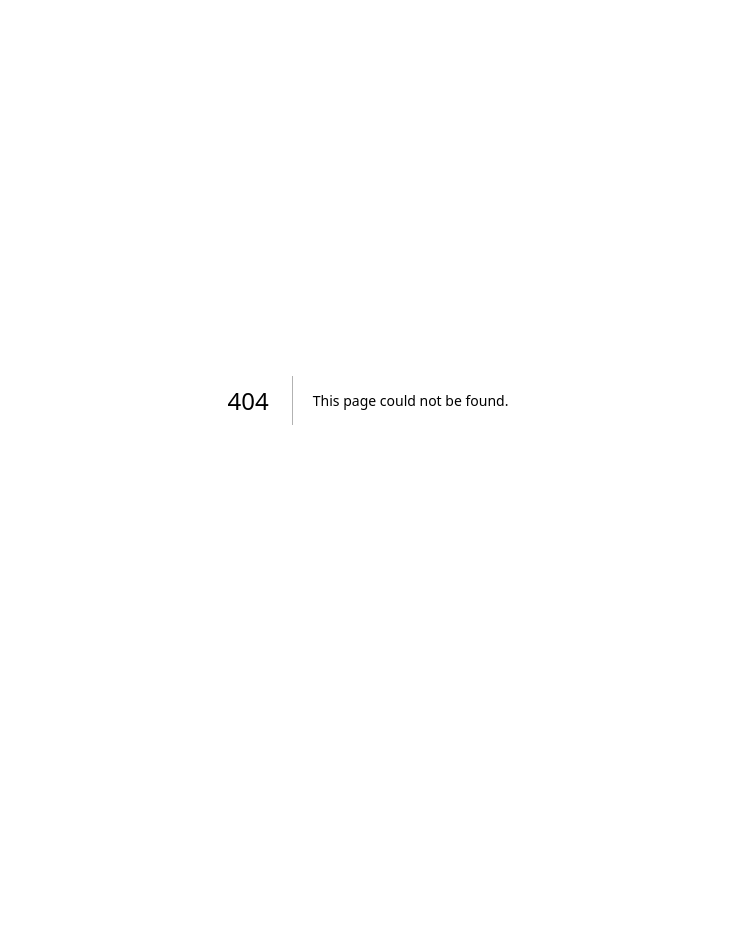
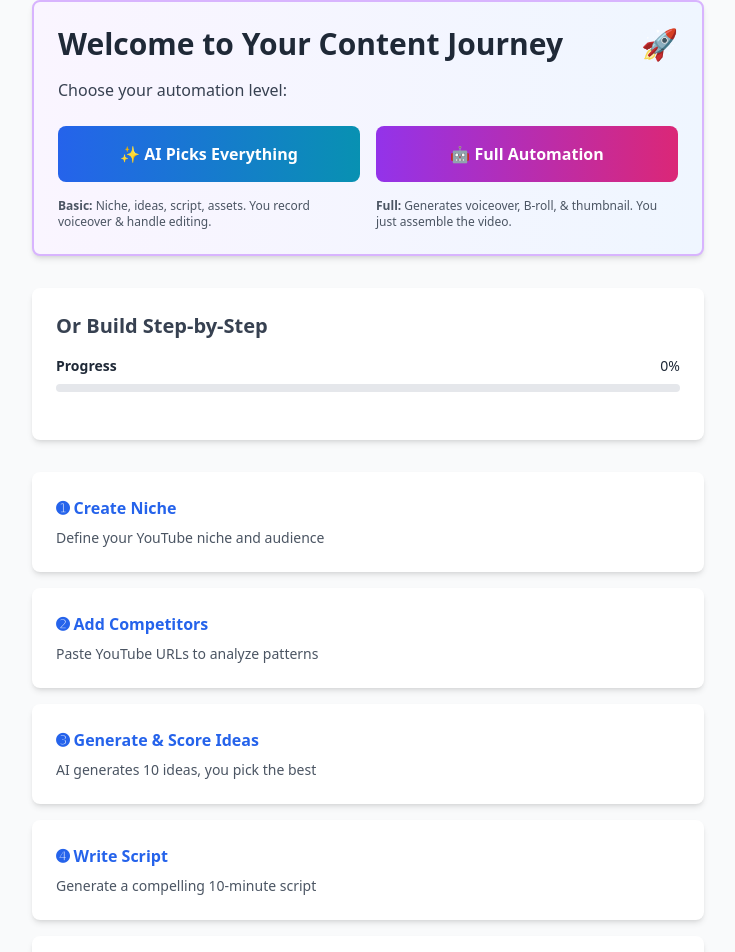
Before and after one commit to Eddiebm/handholding-engine, a Next.js app in the folder apps/web/: page /dashboard in a window 1280 px wide. Before the commit this address had no page. Shown: the top 952 px of the page, without its empty margins (272-1007 px from the left). Before the commit the page ends 800 px from the top, so only its background shows below. Built offline with nearby package versions, Linux system fonts and the light colour scheme; no server answers.

Commit message:
feat: marketing landing page, move dashboard to /dashboard

```diff
--- /dev/null
+++ b/apps/web/app/dashboard/page.tsx
@@ -0,0 +1,190 @@
+"use client";
+
+import { useState, useEffect } from "react";
+import { coach, niches } from "@/lib/api";
+import Link from "next/link";
+import { useRouter } from "next/navigation";
+
+interface NextAction {
+  task_text: string;
+  related_type: string;
+  related_id: number;
+}
+
+interface Niche {
+  id: number;
+  name: string;
+  audience: string;
+  monetization_angle: string;
+  notes: string;
+}
+
+export default function Dashboard() {
+  const router = useRouter();
+  const [nextAction, setNextAction] = useState<NextAction | null>(null);
+  const [niche, setNiche] = useState<Niche | null>(null);
+  const [loading, setLoading] = useState(true);
+  const [progress, setProgress] = useState(0);
+
+  useEffect(() => {
+    loadDashboard();
+  }, []);
+
+  const loadDashboard = async () => {
+    try {
+      setLoading(true);
+      const action = await coach.getNextAction();
+      setNextAction(action.data);
+
+      const nichesList = await niches.list();
+      if (nichesList.data.length > 0) {
+        setNiche(nichesList.data[0]);
+      }
+
+      calculateProgress();
+    } catch (error) {
+      console.error("Failed to load dashboard:", error);
+    } finally {
+      setLoading(false);
+    }
+  };
+
+  const calculateProgress = () => {
+    let p = 0;
+    if (niche) p += 20;
+    // Add more based on completion
+    setProgress(p);
+  };
+
+  const getActionLink = (action: NextAction) => {
+    switch (action.related_type) {
+      case "niche":
+        return "/niches";
+      case "competitor":
+        return "/competitors";
+      case "idea":
+        return "/ideas";
+      case "script":
+        return "/scripts";
+      case "asset_pack":
+        return "/asset-pack";
+      default:
+        return "/";
+    }
+  };
+
+  if (loading) {
+    return <div className="text-center py-12">Loading your dashboard...</div>;
+  }
+
+  return (
+    <div className="max-w-2xl mx-auto">
+      <div className="card bg-gradient-to-r from-purple-50 to-blue-50 border-2 border-purple-300 mb-8">
+        <div className="flex items-center justify-between mb-4">
+          <h2 className="text-3xl font-bold">Welcome to Your Content Journey</h2>
+          <span className="text-3xl">🚀</span>
+        </div>
+        <p className="text-gray-700 mb-6">Choose your automation level:</p>
+
+        <div className="grid grid-cols-1 md:grid-cols-2 gap-4 mb-4">
+          <button
+            onClick={() => router.push("/auto")}
+            className="bg-gradient-to-r from-blue-600 to-cyan-600 hover:from-blue-700 hover:to-cyan-700 text-white font-bold py-4 px-6 rounded-lg transition-all"
+          >
+            ✨ AI Picks Everything
+          </button>
+          <button
+            onClick={() => router.push("/full-auto")}
+            className="bg-gradient-to-r from-purple-600 to-pink-600 hover:from-purple-700 hover:to-pink-700 text-white font-bold py-4 px-6 rounded-lg transition-all"
+          >
+            🤖 Full Automation
+          </button>
+        </div>
+
+        <div className="grid grid-cols-1 md:grid-cols-2 gap-4 text-xs text-gray-600">
+          <p>
+            <strong>Basic:</strong> Niche, ideas, script, assets. You record voiceover & handle editing.
+          </p>
+          <p>
+            <strong>Full:</strong> Generates voiceover, B-roll, & thumbnail. You just assemble the video.
+          </p>
+        </div>
+      </div>
+
+      <div className="card mb-8">
+        <h3 className="text-xl font-bold mb-4 text-gray-700">Or Build Step-by-Step</h3>
+
+        {niche && (
+          <div className="mb-6 p-4 bg-blue-50 rounded-lg">
+            <p className="text-sm text-gray-600">Current Niche</p>
+            <h3 className="text-xl font-semibold text-blue-600">{niche.name}</h3>
+            <p className="text-sm text-gray-700 mt-2">Audience: {niche.audience}</p>
+          </div>
+        )}
+
+        <div className="mb-6">
+          <div className="flex justify-between mb-2">
+            <span className="text-sm font-semibold">Progress</span>
+            <span className="text-sm">{progress}%</span>
+          </div>
+          <div className="w-full bg-gray-200 rounded-full h-2">
+            <div
+              className="bg-blue-600 h-2 rounded-full transition-all duration-300"
+              style={{ width: `${progress}%` }}
+            />
+          </div>
+        </div>
+      </div>
+
+      {nextAction && (
+        <div className="card border-4 border-blue-600 text-center py-12">
+          <h3 className="text-lg text-gray-600 mb-6">Your Next Action</h3>
+          <p className="text-3xl font-bold text-blue-600 mb-8">{nextAction.task_text}</p>
+
+          <Link href={getActionLink(nextAction)}>
+            <button className="btn text-lg px-8 py-4">
+              Get Started
+            </button>
+          </Link>
+        </div>
+      )}
+
+      <div className="mt-8 grid grid-cols-1 gap-4">
+        <Link href="/niches">
+          <div className="card cursor-pointer hover:shadow-lg transition-shadow">
+            <h4 className="font-semibold text-blue-600">➊ Create Niche</h4>
+            <p className="text-sm text-gray-600 mt-2">Define your YouTube niche and audience</p>
+          </div>
+        </Link>
+
+        <Link href="/competitors">
+          <div className="card cursor-pointer hover:shadow-lg transition-shadow">
+            <h4 className="font-semibold text-blue-600">➋ Add Competitors</h4>
+            <p className="text-sm text-gray-600 mt-2">Paste YouTube URLs to analyze patterns</p>
+          </div>
+        </Link>
+
+        <Link href="/ideas">
+          <div className="card cursor-pointer hover:shadow-lg transition-shadow">
+            <h4 className="font-semibold text-blue-600">➌ Generate & Score Ideas</h4>
+            <p className="text-sm text-gray-600 mt-2">AI generates 10 ideas, you pick the best</p>
+          </div>
+        </Link>
+
+        <Link href="/scripts">
+          <div className="card cursor-pointer hover:shadow-lg transition-shadow">
+            <h4 className="font-semibold text-blue-600">➍ Write Script</h4>
+            <p className="text-sm text-gray-600 mt-2">Generate a compelling 10-minute script</p>
+          </div>
+        </Link>
+
+        <Link href="/asset-pack">
+          <div className="card cursor-pointer hover:shadow-lg transition-shadow">
+            <h4 className="font-semibold text-blue-600">➎ Create Assets</h4>
+            <p className="text-sm text-gray-600 mt-2">Thumbnail, titles, B-roll, voiceover brief</p>
+          </div>
+        </Link>
+      </div>
+    </div>
+  );
+}
```
